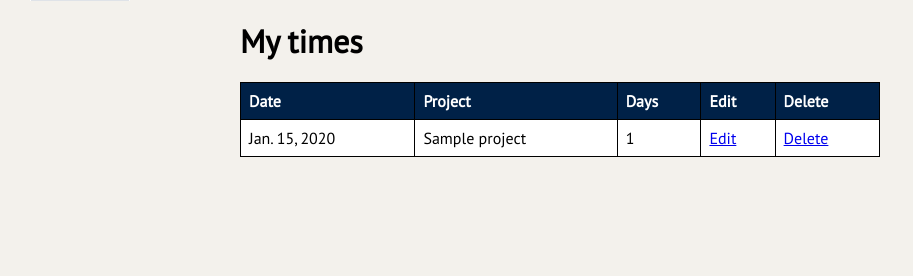
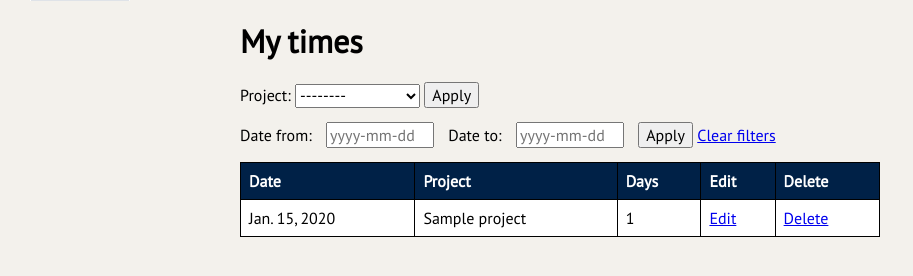
Before and after one commit to chrxr/timesheets_wagtail, a Django app: a page that uses app/templates/app/viewmytimes.html in a window 1280 px wide. Shown: the part 129-405 px from the top of the page, without its empty margins (0-913 px from the left). Run offline with Django 3.2, Linux system fonts and the light colour scheme; a user stored in the database is signed in; tables that the repository leaves empty hold one stand-in row (values such as "Sample post").

Commit message:
pep 8 fixes

```diff
--- a/app/templates/app/viewmytimes.html
+++ b/app/templates/app/viewmytimes.html
@@ -1,7 +1,9 @@
 {% extends "app/base.html" %}
+{% load static %}
 
 {% block content %}
 <h1>My times</h1>
+{% include 'app/includes/filters.html' %}
 <table class='fixed-width'>
   <tr>
     <th>Date</th>
@@ -22,3 +24,7 @@
 {% endfor %}
 </table>
 {% endblock %}
+
+{% block extra_js %}
+<script src="{% static 'app/js/filters.js' %}"></script>
+{% endblock %}
--- a/app/views.py
+++ b/app/views.py
@@ -9,6 +9,7 @@
 import datetime
 import csv
 # Create your views here.
+
 
 @login_required(login_url='/user/login/')
 def logTime(request):
@@ -22,16 +23,30 @@
         else:
             return render(request, 'app/workdayform.html', {'form': form})
     else:
-        form = WorkDayForm(initial={'date': datetime.date.today().isoformat()},instance=WorkDay())
+        form = WorkDayForm(initial={'date': datetime.date.today().isoformat()}, instance=WorkDay())
     return render(request, 'app/workdayform.html', {'form': form})
 
 
 @login_required(login_url='/user/login/')
 def viewMyTimes(request):
     logged_in_user = request.user
+    current_filters = getFilters(request)
+    filter_list = Project.objects.all()
     times = WorkDay.objects.filter(user=logged_in_user)
 
-    return render(request, 'app/viewmytimes.html', {'times': times})
+    if times:
+        if current_filters['project'] != 'all':
+            times = times.filter(project=current_filters['project'])
+
+        if current_filters['date_to'] != '':
+            times = times.filter(date__gt=current_filters['date_to'])
+
+        if current_filters['date_from'] != '':
+            times = times.filter(date__lt=current_filters['date_from'])
+
+    filters = [{"label": "Project", "name": "project", "options": filter_list}]
+
+    return render(request, 'app/viewmytimes.html', {'times': times, 'filters': filters})
 
 
 @login_required(login_url='/user/login/')
@@ -62,12 +77,10 @@
 
 @login_required(login_url='/user/login/')
 def projectsView(request):
-    project_filter = request.GET.get('project', 'all')
-    date_to_filter = request.GET.get('dateto', '')
-    date_from_filter = request.GET.get('datefrom', '')
+    current_filters = getFilters(request)
 
-    if project_filter != 'all':
-        projects = Project.objects.filter(pk=project_filter)
+    if current_filters['project'] != 'all':
+        projects = Project.objects.filter(pk=current_filters['project'])
     else:
         projects = Project.objects.all()
 
@@ -75,16 +88,14 @@
     filter_list = Project.objects.all()
 
     for project in projects:
-        times = WorkDay.objects.filter(project = project).order_by('date')
+        times = WorkDay.objects.filter(project=project).order_by('date')
         if times:
 
-            if date_from_filter != '':
-                print date_from_filter
-                times = times.filter(date__gt=date_from_filter)
+            if current_filters['date_from'] != '':
+                times = times.filter(date__gt=current_filters['date_from'])
 
-            if date_to_filter != '':
-                print date_to_filter
-                times = times.filter(date__lt=date_to_filter)
+            if current_filters['date_to'] != '':
+                times = times.filter(date__lt=current_filters['date_to'])
 
             sort = request.GET.get('sort', 'none')
             if sort == 'date':
@@ -96,18 +107,17 @@
                 total_time += float(time.days)
             all_projects[project.projectName] = {
                 'project_id': project.pk,
-                'times':times,
-                'total_time':total_time,
+                'times': times,
+                'total_time': total_time,
             }
 
-    filters = [{"label": "Project","name": "project", "options": filter_list}]
+    filters = [{"label": "Project", "name": "project", "options": filter_list}]
 
-    return render(request,
-                'app/viewprojects.html', {
+    return render(request, 'app/viewprojects.html', {
                 'projects': all_projects,
                 'filters': filters,
-                'date_to': date_to_filter,
-                'date_from': date_from_filter
+                'date_to': current_filters['date_to'],
+                'date_from': current_filters['date_from']
                 })
 
 
@@ -116,7 +126,6 @@
     user_filter = request.GET.get('user', 'all')
     date_to_filter = request.GET.get('dateto', '')
     date_from_filter = request.GET.get('datefrom', '')
-    print date_to_filter
 
     if user_filter != 'all':
         users = User.objects.filter(pk=user_filter)
@@ -125,7 +134,7 @@
     all_users = {}
     filter_list = User.objects.all()
     for user in users:
-        times = WorkDay.objects.filter(user = user).order_by('date')
+        times = WorkDay.objects.filter(user=user).order_by('date')
 
         if date_from_filter != '':
             print date_from_filter
@@ -142,35 +151,31 @@
             times = times.order_by('project')
         all_users[user] = times
 
-    filters = [{"label": "User","name": "user", "options": filter_list}]
+    filters = [{"label": "User", "name": "user", "options": filter_list}]
 
     return render(request, 'app/viewusers.html', {'users': all_users, 'filters': filters})
 
 
 @login_required(login_url='/user/login/')
 def getProjectCSV(request):
-    project_filter = request.GET.get('project', 'all')
-    date_to_filter = request.GET.get('dateto', '')
-    date_from_filter = request.GET.get('datefrom', '')
+    current_filters = getFilters(request)
 
-    project = Project.objects.get(pk = project_filter)
+    project = Project.objects.get(pk=current_filters['project'])
 
-    times = WorkDay.objects.filter(project = project).order_by('date')
+    times = WorkDay.objects.filter(project=project).order_by('date')
 
     response = HttpResponse(content_type='text/csv')
     response['Content-Disposition'] = 'attachment; filename="' + project.projectName + '"'
 
     if times:
 
-        if date_from_filter != '':
-            print date_from_filter
-            times = times.filter(date__gt=date_from_filter)
-            response['Content-Disposition'] += "_" + date_from_filter
+        if current_filters['date_from'] != '':
+            times = times.filter(date__gt=current_filters['date_from'])
+            response['Content-Disposition'] += "_" + current_filters['date_from']
 
-        if date_to_filter != '':
-            print date_to_filter
-            times = times.filter(date__lt=date_to_filter)
-            response['Content-Disposition'] += "_" + date_to_filter
+        if current_filters['date_to'] != '':
+            times = times.filter(date__lt=current_filters['date_to'])
+            response['Content-Disposition'] += "_" + current_filters['date_to']
 
         sort = request.GET.get('sort', 'none')
         if sort == 'date':
@@ -178,10 +183,23 @@
         elif sort == 'user':
             times = times.order_by('user__first_name')
 
-
     writer = csv.writer(response)
     writer.writerow(['Date', 'User', 'Project', 'Days'])
     for time in times:
         writer.writerow([time.date, time.user, time.project, time.days])
 
     return response
+
+
+def getFilters(request):
+    project_filter = request.GET.get('project', 'all')
+    date_to_filter = request.GET.get('dateto', '')
+    date_from_filter = request.GET.get('datefrom', '')
+
+    filters = {
+        "project": project_filter,
+        "date_to": date_to_filter,
+        "date_from": date_from_filter,
+    }
+
+    return filters
```
